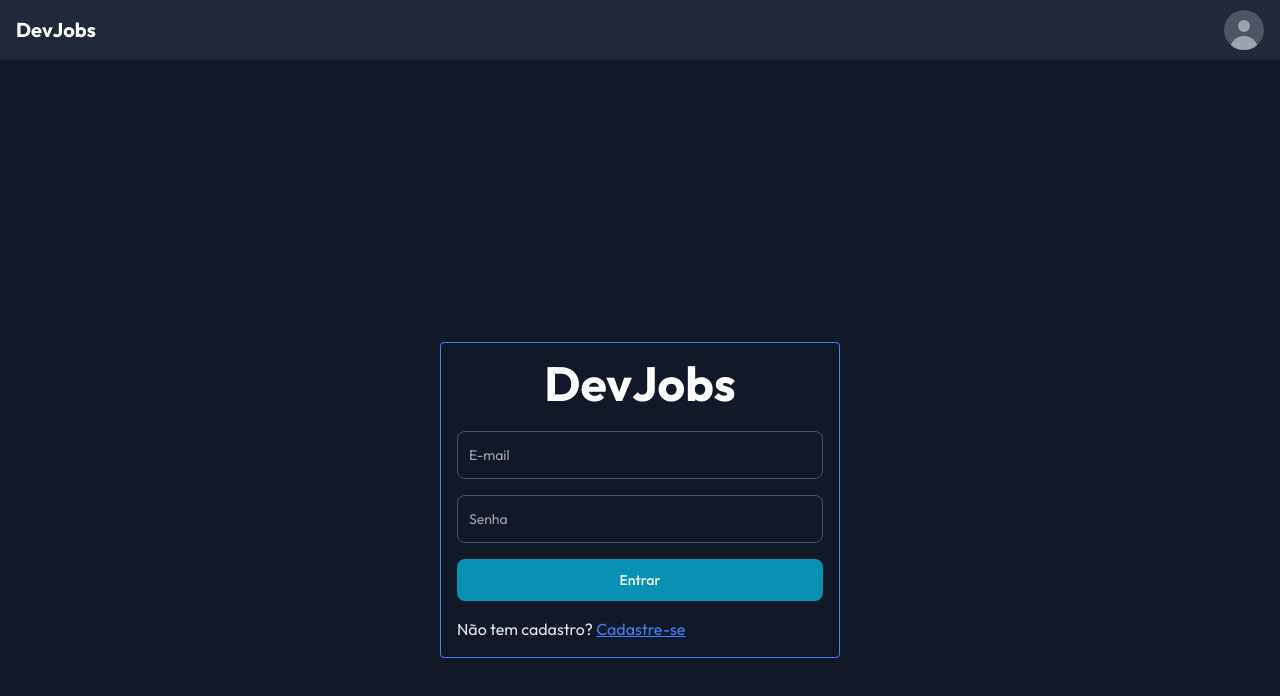
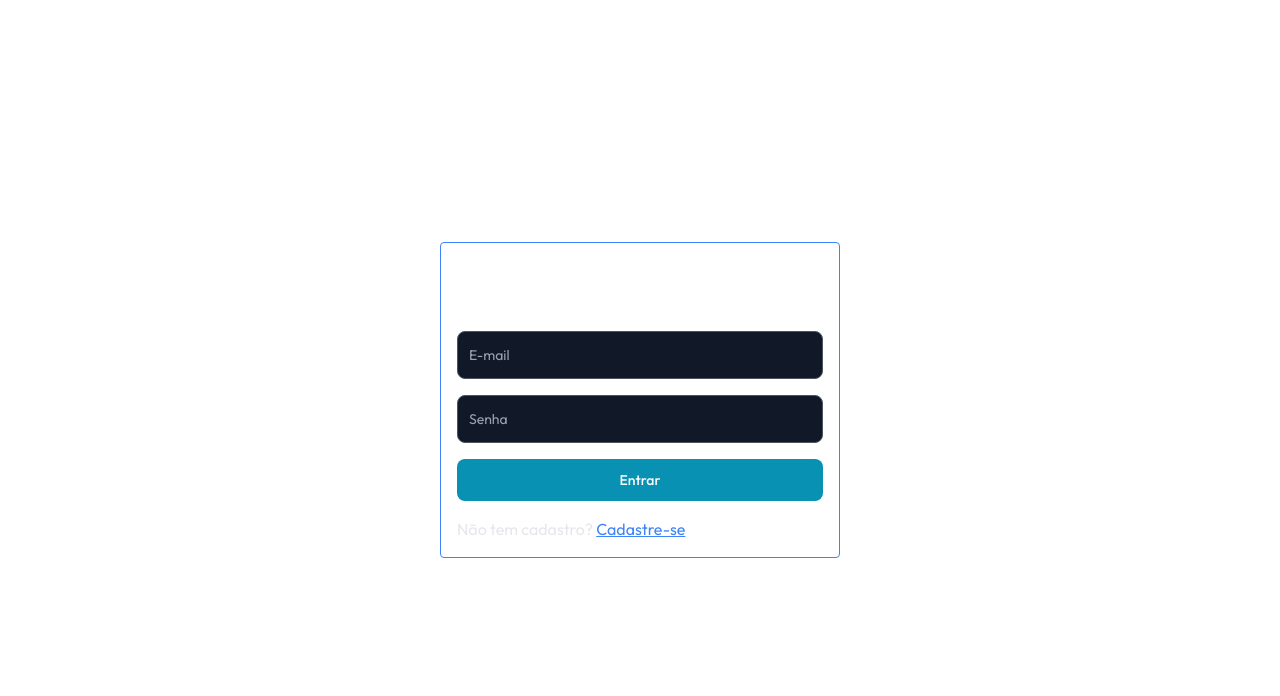
Before and after one commit to tarcisioandrade/devjobs, a Next.js app: page /user/login in a window 1280 px wide. Shown: the top 696 px of the page. Built offline with nearby package versions, Linux system fonts and the light colour scheme.

Commit message:
Layout component code

```diff
--- a/src/components/JobsContainer/JobsContainer.tsx
+++ b/src/components/JobsContainer/JobsContainer.tsx
@@ -57,7 +57,7 @@ const JobsContainer = () => {
   };
 
   return (
-    <div className="h-full">
+    <main className="mainContainer">
       <form onSubmit={handleSubmit(onSubmit)}>
         <SearchLabel register={register} />
       </form>
@@ -89,7 +89,7 @@ const JobsContainer = () => {
           </div>
         </div>
       ) : null}
-    </div>
+    </main>
   );
 };
 
--- /dev/null
+++ b/src/components/Layout/Layout.tsx
@@ -0,0 +1,17 @@
+import Header from "@components/Header";
+import { ReactNode } from "react";
+
+type Props = {
+  children: ReactNode;
+};
+
+const Layout = ({ children }: Props) => {
+  return (
+    <>
+      <Header />
+      {children}
+    </>
+  );
+};
+
+export default Layout;
--- /dev/null
+++ b/src/components/Layout/index.tsx
@@ -0,0 +1,3 @@
+import Layout from "./Layout";
+
+export default Layout;
--- a/src/pages/_app.tsx
+++ b/src/pages/_app.tsx
@@ -12,11 +12,8 @@ function MyApp({ Component, pageProps }: AppProps) {
   return (
     <div className="flex flex-col h-screen">
       <UserProvider>
-        <Header />
+        <Component {...pageProps} />
       </UserProvider>
-      <main className="max-w-screen-lg mx-auto my-10 w-full h-full">
-        <Component {...pageProps} />
-      </main>
       {/* <DevFooter /> */}
     </div>
   );
--- a/src/pages/index.tsx
+++ b/src/pages/index.tsx
@@ -1,14 +1,15 @@
 import JobsContainer from "@components/JobsContainer";
+import Layout from "@components/Layout";
 import Head from "next/head";
 
 const Home = () => {
   return (
-    <>
+    <Layout>
       <Head>
         <title>DevJobs</title>
       </Head>
       <JobsContainer />
-    </>
+    </Layout>
   );
 };
 
--- a/src/styles/globals.css
+++ b/src/styles/globals.css
@@ -2,8 +2,12 @@
 @tailwind components;
 @tailwind utilities;
 
-body.dark {
+html.dark {
   @apply bg-gray-900;
+}
+
+.mainContainer {
+  @apply max-w-screen-lg mx-auto my-10 w-full h-full;
 }
 
 .JobContainer h1 {
```
